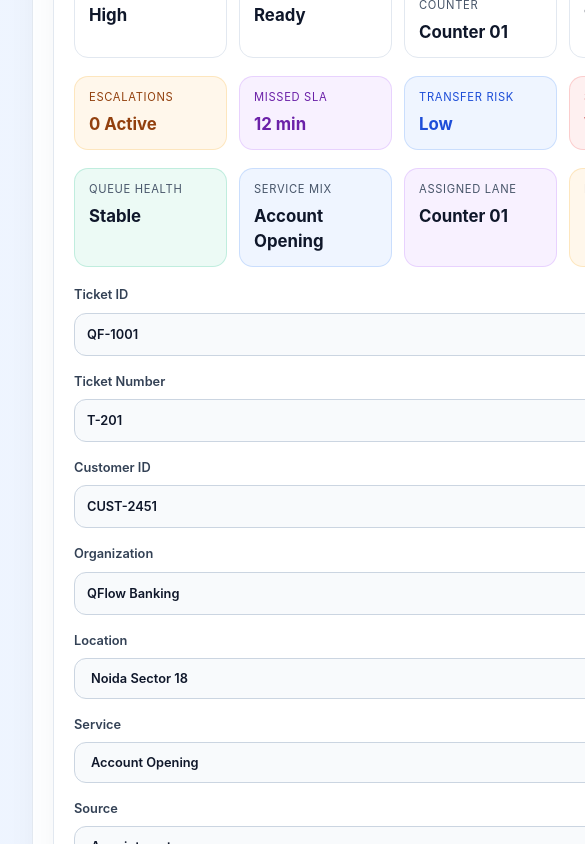
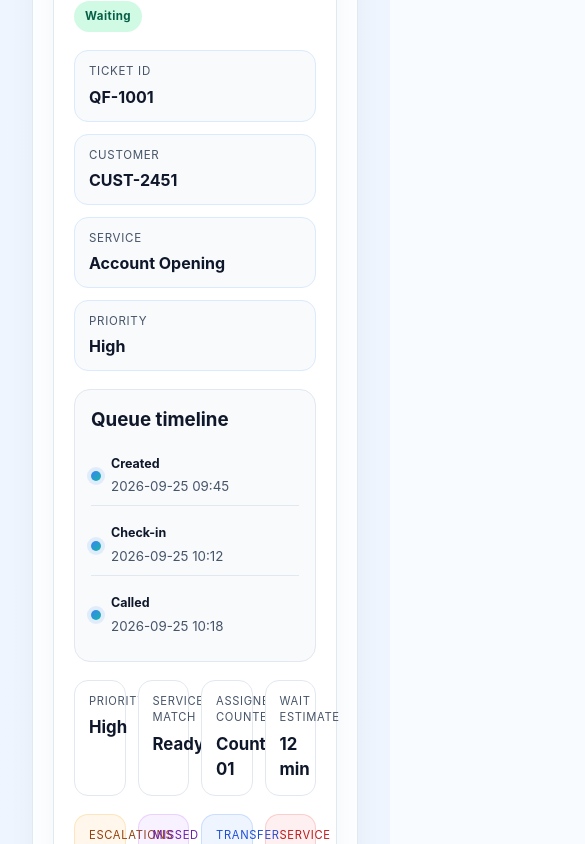
Before and after one commit to KANHAIYAKS108/QFlow, a React (Vite) app: page / in a window 390 px wide. Shown: the part 10000-10844 px from the top of the page, 585 px wide, since content can reach past the window. Built offline with nearby package versions, Linux system fonts and the light colour scheme.

Commit message:
Finalize live control center

```diff
--- a/src/App.css
+++ b/src/App.css
@@ -1257,12 +1257,23 @@ textarea:focus {
 
   .stats-grid,
   .signal-grid,
+  .health-grid,
+  .live-queue-stats,
   .staff-layout,
   .appointment-layout,
   .field-grid,
   .counter-grid,
   .staff-focus,
-  .appointment-focus {
+  .appointment-focus,
+  .control-grid {
+    grid-template-columns: 1fr;
+  }
+
+  .queue-item {
+    grid-template-columns: 1fr 1fr;
+  }
+
+  .action-grid {
     grid-template-columns: 1fr;
   }
 
```
